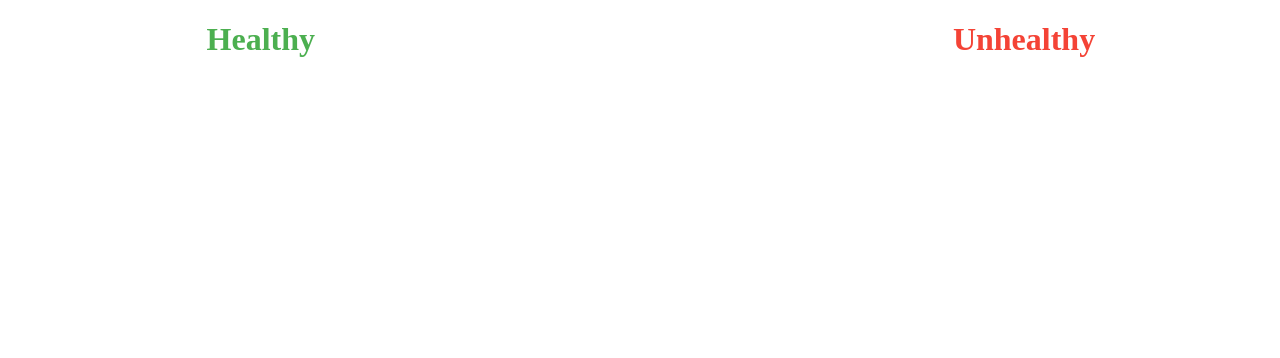
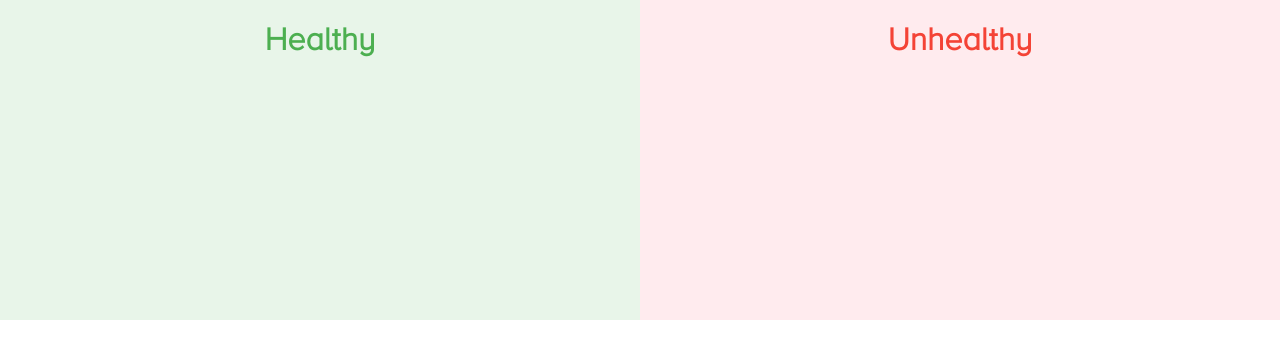
Before and after one commit to thibaut129/TUIOSamples, a website built with webpack: page index.ejs in a window 1280 px wide. Both pictures are taken after a click on the button "Fruits and vegetables (using ImageElementWidget)". Built offline with nearby package versions, Linux system fonts and the light colour scheme; what tuiomanager would draw is missing.

Commit message:
Adding the font for example 1

```diff
--- a/src/examples.css
+++ b/src/examples.css
@@ -1,9 +1,25 @@
+
+@font-face {
+    font-family: Proxima;
+    src: url(../assets/fonts/Proxima.otf);
+}
+body
+{
+  font-family: Proxima;
+}
+
 
 #healthy-container
 {
+  position: absolute;
   color:#4caf50;
-  width:40%;
+  width:50%;
+  height: 40%;
   text-align: center;
+  background-color:#E8F5E9;
+  top:0;
+  left:0;
+
 }
 
 #unhealthy-container
@@ -11,7 +27,10 @@
   position: absolute;
   right:0;
   top:0;
-  width:40%;
+  width:50%;
+  height: 40%;
   color:#f44336;
   text-align: center;
+  background-color:#FFEBEE;
+
 }
```
Also changed, not shown: assets/fonts/Proxima.otf (added).
